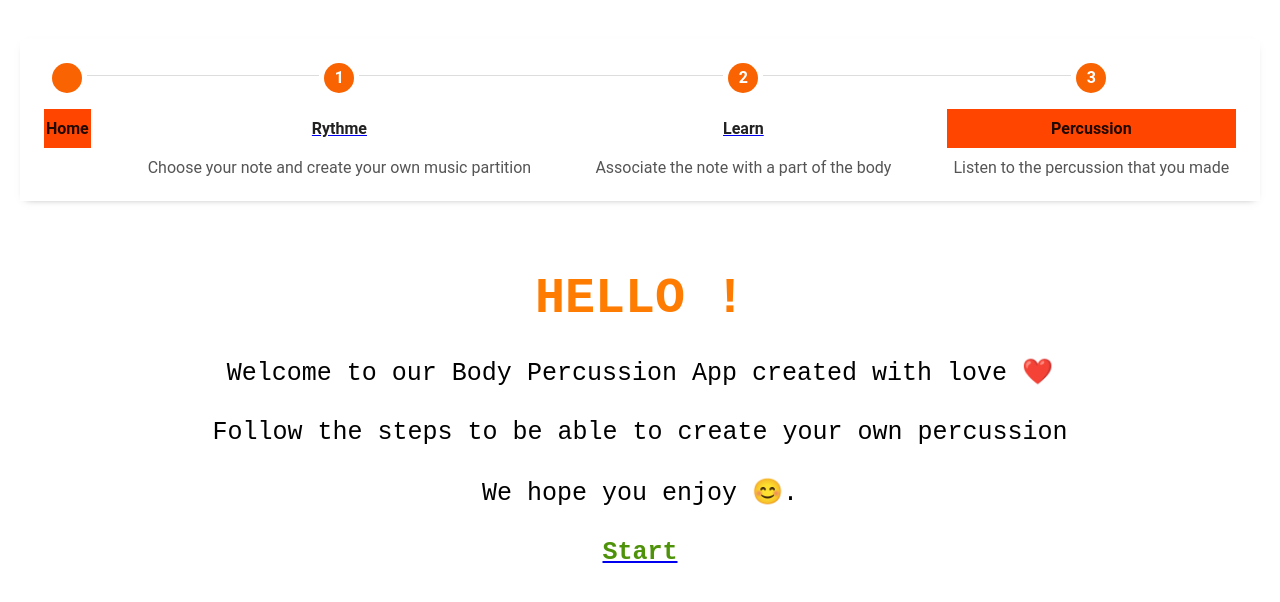
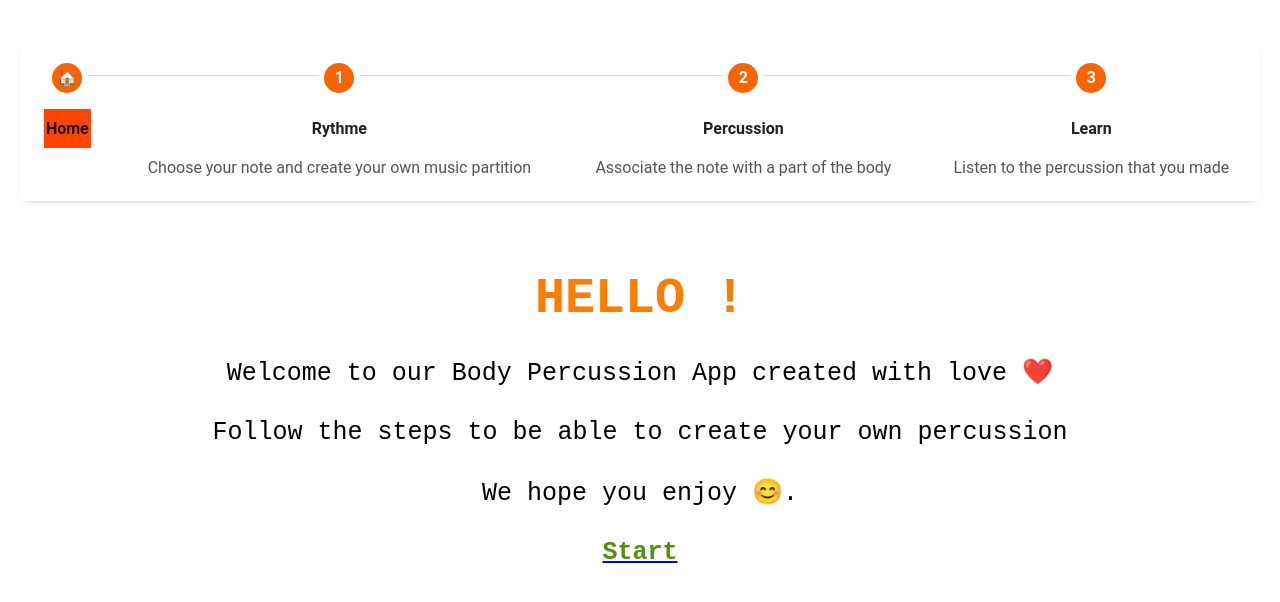
Before and after one commit to SiobanDev/Tchouka-poc, a React (Create React App) app: page / in a window 1280 px wide. Shown: the top 602 px of the page. Built offline with nearby package versions, Linux system fonts and the light colour scheme.

Commit message:
fixed some bugs

```diff
--- a/src/views/Nav.jsx
+++ b/src/views/Nav.jsx
@@ -8,16 +8,16 @@ const Nav = () => {
 
       <div className="md-stepper-horizontal orange">
 
-        <div className="md-step active done">
-            <div className="md-step-circle"><span>1</span></div>
-            <NavLink activeClassName="selected" to="/"><div className="md-step-title">Home</div></NavLink>
+        <div className="md-step active">
+            <div className="md-step-circle"><span>🏠</span></div>
+            <NavLink exact to="/"><div className="md-step-title">Home</div></NavLink>
             <div className="md-step-bar-left"></div>
             <div className="md-step-bar-right"></div>
         </div>
 
         <div className="md-step active">
             <div className="md-step-circle"><span>1</span></div>
-            <NavLink activeClassName="selected" to="/rythme"><div className="md-step-title">Rythme</div></NavLink>
+            <NavLink exact to="/rythme"><div className="md-step-title">Rythme</div></NavLink>
             <div className="sous-titre">Choose your note and create your own music partition</div>
             <div className="md-step-bar-left"></div>
             <div className="md-step-bar-right"></div>
@@ -25,7 +25,7 @@ const Nav = () => {
 
         <div className="md-step active">
             <div className="md-step-circle"><span>2</span></div>
-            <NavLink activeClassName="selected" to="/percussions"><div className="md-step-title">Learn</div></NavLink>
+            <NavLink exact to="/percussions"><div className="md-step-title">Percussion</div></NavLink>
             <div className="sous-titre" >Associate the note with a part of the body</div>
             <div className="md-step-bar-left"></div>
             <div className="md-step-bar-right"></div>
@@ -33,7 +33,7 @@ const Nav = () => {
 
         <div className="md-step active">
             <div className="md-step-circle"><span>3</span></div>
-            <NavLink activeClassName="selected" to=""><div className="md-step-title">Percussion</div></NavLink>
+            <NavLink exact to="/learn"><div className="md-step-title">Learn</div></NavLink>
             <div className="sous-titre" >Listen to the percussion that you made</div>
             <div className="md-step-bar-left"></div>
             <div className="md-step-bar-right"></div>
--- a/src/views/NavStyle.css
+++ b/src/views/NavStyle.css
@@ -12,20 +12,22 @@ body {
     text-align: center;
     margin-top: 10px;
 }
+
+.md-step a{
+	text-decoration: none;
+}
 .md-step-title{
 	font-size: 40px;
 	text-decoration: none;
 	padding-top: 10px;
 	padding-bottom: 10px;
 }
-.selected .md-step-title{
+.md-step a.active .md-step-title{
 	background-color: orangered;
 	padding-top: 10px;
 	padding-bottom: 10px;
 }
-.selected{
-	text-decoration: none;
-}
+
 .md-stepper-horizontal {
     justify-content: center;
 	display:table;
```
